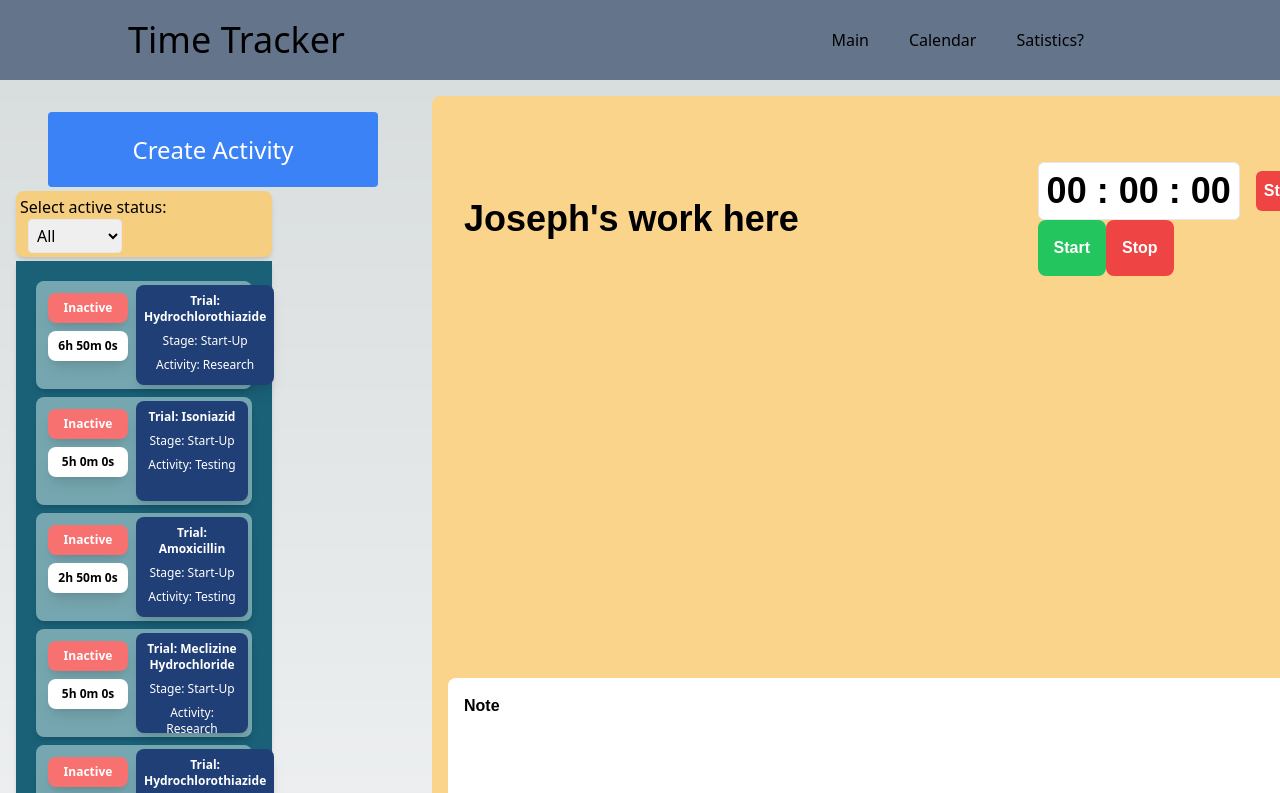
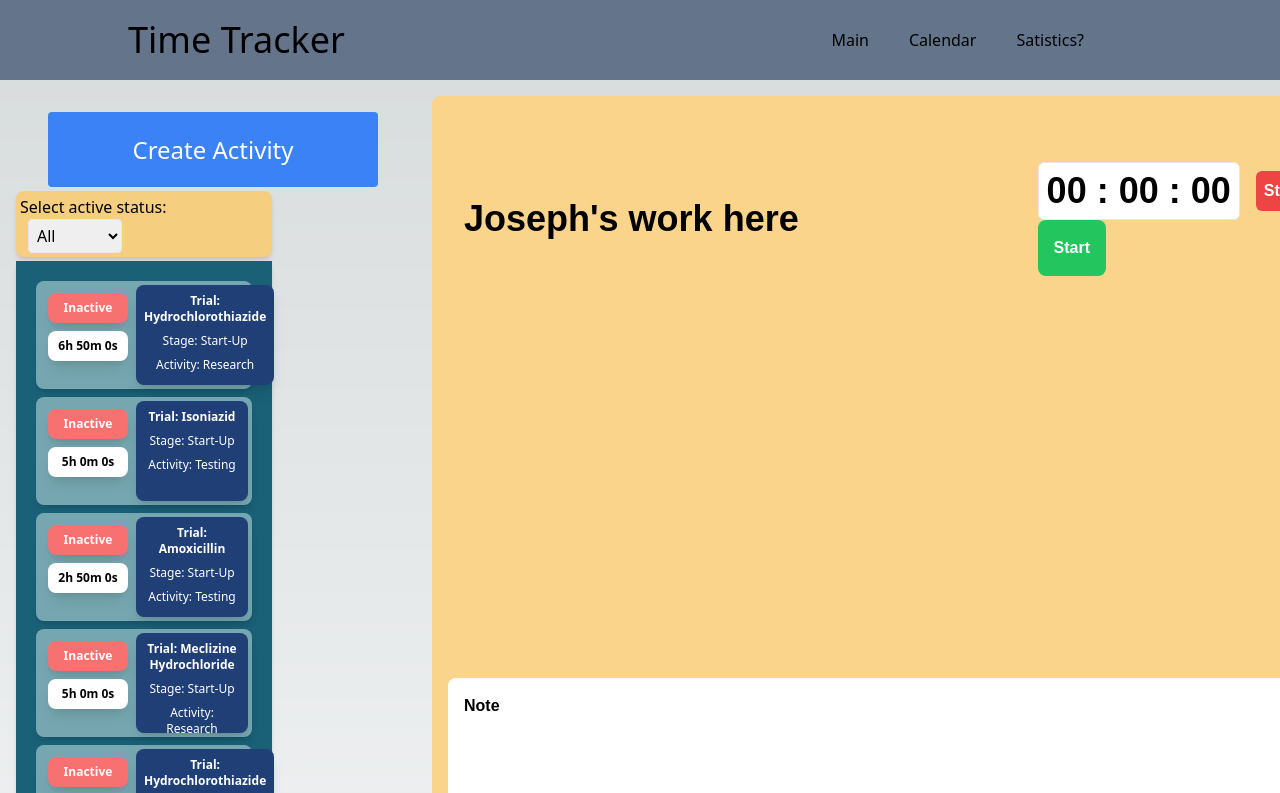
Before and after one commit to CHCTS-Microservices/TimeTracker, a Next.js app: page /main in a window 1280 px wide. Shown: the top 793 px of the page. Built offline with nearby package versions, Linux system fonts and the light colour scheme.

Commit message:
bar color

```diff
--- a/src/components/SidePanel.tsx
+++ b/src/components/SidePanel.tsx
@@ -83,14 +83,14 @@ function SidePanel( {events} : SidePanelProps) {
 
         <div>
           {/* Filter */}
-            <div className="m-1 p-1 ml-0 rounded-lg shadow-md w-64 h-full" style={{ background: 'rgb(245, 206, 128)'}}>
+            <div className="m-1 p-1 ml-0 rounded-lg shadow-md w-64 h-full text-black" style={{ background: 'rgb(245, 206, 128)'}}>
                 {/* Label indicating the purpose of the dropdown */}
                 <label>Select active status:</label>
 
                 {/* Dropdown to select the active status filter.
                  It updates the `filterActive` state when its value changes. */}
                 <select
-                    className="ml-2 p-1 border rounded"
+                    className="ml-2 p-1 border rounded bg- white"
                     value={filterActive === null ? '' : filterActive.toString()}
                     onChange={e => setFilterActive(e.target.value === '' ? null : e.target.value === 'true')}
                 >
--- a/src/components/TimerController.tsx
+++ b/src/components/TimerController.tsx
@@ -10,13 +10,6 @@ function TimerController() {
         console.log('yello');
         setIsActive(!isActive);
     }
-
-    function reset() {
-        setSeconds(0);
-        setIsActive(false);
-        setStatus('Stop');
-    }
-
 
     useEffect(() => {
         let interval : any = null;
@@ -53,12 +46,8 @@ function TimerController() {
                 </div>
             </div>
             <div className="row">
-                {/* <button className={`bg-blue-100 button button-start ${status === 'Stop' ? 'button-disabled' : ''}`} disabled={status === 'Stop'} onClick={toggle}> */}
                 <button className={`bg-green-500 text-white p-4 rounded-lg ${isActive ? 'bg-yellow-500' : ''}`} onClick={toggle}>
                     {isActive ? 'Pause' : 'Start'}
-                </button>
-                <button className="bg-red-500 text-white p-4 rounded-lg" onClick={reset}>
-                    Stop
                 </button>
             </div>
         </div>
```
